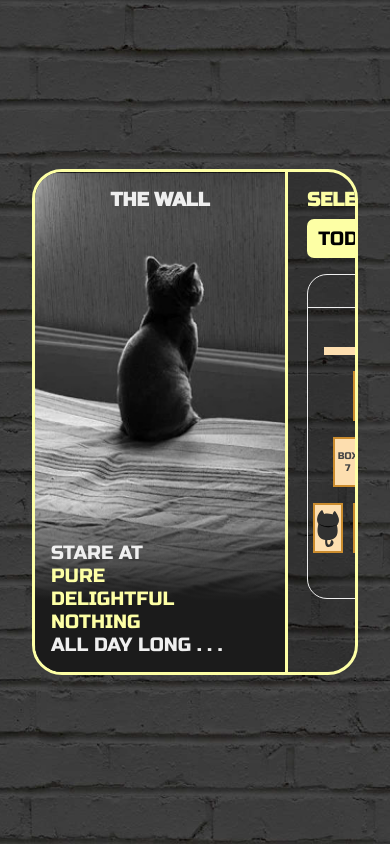
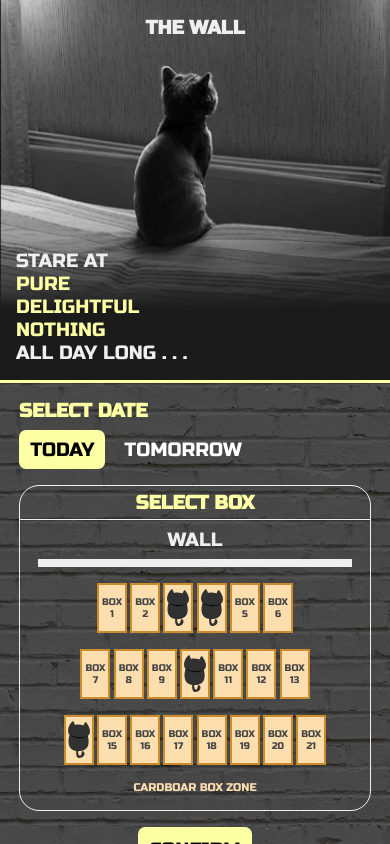
Before and after one commit to usides/wall-watchers, a plain HTML site: page index.html in a window 390 px wide. Drawn offline with Linux system fonts and the light colour scheme.

Commit message:
add responsive

```diff
--- a/css/main.css
+++ b/css/main.css
@@ -1,4 +1,15 @@
 @import url("https://fonts.googleapis.com/css2?family=Russo+One&display=swap");
+button,
+a,
+input,
+li,
+label {
+  outline: none;
+  border: transparent;
+  background-color: rgba(255, 255, 255, 0);
+  -webkit-tap-highlight-color: rgba(0, 0, 0, 0);
+}
+
 html,
 body {
   height: 100%;
@@ -29,10 +40,10 @@ body {
       -ms-flex-align: center;
           align-items: center;
   margin: 0 2rem;
+  background-color: #000;
   background-image: url(../img/background_wall.jpg);
-  background-position: 22% 0;
-  background-repeat: no-repeat;
-  background-size: cover;
+  background-repeat: repeat;
+  background-size: 70%;
   background-attachment: fixed;
 }
 
@@ -99,7 +110,7 @@ body {
       -ms-flex: 1 1 0px;
           flex: 1 1 0;
   padding: 1rem 1.2rem;
-  background-color: rgba(0, 0, 0, 0.185);
+  background-color: rgba(0, 0, 0, 0.2);
   border-left: 3px solid #fdffa5;
 }
 
@@ -136,7 +147,10 @@ body {
 
 .control__day-select__item:focus {
   border-color: #cb8c2e;
-  outline: none;
+}
+
+.control__day-select__item:active {
+  border-color: #cb8c2e;
 }
 
 .control__day-select__item--active {
@@ -166,9 +180,9 @@ body {
   width: 90%;
   margin: 0.5rem auto 0;
   padding-bottom: 0.5rem;
-  color: #fddeaf;
+  color: #efefef;
   text-align: center;
-  border-bottom: 8px solid #fddeaf;
+  border-bottom: 8px solid #efefef;
 }
 
 .control__boxes-row {
@@ -193,15 +207,20 @@ body {
   font-family: "Russo One", sans-serif;
   text-transform: uppercase;
   border-radius: 7px;
+  font-size: 1.2rem;
   border: none;
   background-color: #fdffa5;
+  -webkit-appearance: none;
   cursor: pointer;
   border: 3px solid transparent;
 }
 
 .control__confirm-btn:focus {
   border-color: #cb8c2e;
-  outline: none;
+}
+
+.control__confirm-btn:active {
+  border-color: #cb8c2e;
 }
 
 .box {
@@ -247,6 +266,10 @@ body {
   background-image: url(../img/occupied_cat.svg);
 }
 
+.box__checkbox:disabled ~ .box__number {
+  opacity: 0;
+}
+
 .box__checkbox:focus ~ .box__number {
   color: #cb8c2e;
 }
@@ -284,3 +307,61 @@ body {
     border-radius: 7px;
   }
 }
+
+@media screen and (max-width: 1400px) {
+  body {
+    background-size: 120%;
+  }
+}
+
+@media screen and (max-width: 690px) {
+  body {
+    background-size: 150%;
+  }
+  .main {
+    -webkit-box-orient: vertical;
+    -webkit-box-direction: normal;
+        -ms-flex-direction: column;
+            flex-direction: column;
+    overflow: scroll;
+  }
+  .description {
+    min-height: 410px;
+    overflow: hidden;
+    background-position: 0% 20%;
+    background-size: 115%;
+  }
+  .control {
+    border-left: 0;
+    border-top: 3px solid #fdffa5;
+  }
+}
+
+@media screen and (max-width: 450px) {
+  body {
+    margin: 0;
+    -webkit-box-pack: start;
+        -ms-flex-pack: start;
+            justify-content: flex-start;
+  }
+  .overlay {
+    display: none;
+  }
+  .main {
+    border: none;
+    border-radius: 0;
+    height: 100%;
+  }
+  .description {
+    min-height: 380px;
+    background-position: 0% 15%;
+    background-size: 125%;
+  }
+  .control {
+    background-color: rgba(0, 0, 0, 0.65);
+  }
+  .box {
+    margin-left: 0.1rem;
+    margin-right: 0.1rem;
+  }
+}
--- a/index.html
+++ b/index.html
@@ -3,7 +3,7 @@
   <head>
     <meta charset="UTF-8" />
     <meta name="viewport" content="width=device-width, initial-scale=1.0" />
-    <title>wallwatchers</title>
+    <title>wallWatchers</title>
     <link rel="stylesheet" href="./css/reset.css" />
     <link rel="stylesheet" href="./css/main.css" />
   </head>
@@ -104,7 +104,7 @@
                   <p class="box__number">box<br />6</p>
                 </label>
               </div>
-              <!-- ---------------- -->
+
               <div class="control__boxes-row">
                 <label class="box">
                   <input
@@ -178,7 +178,7 @@
                   <p class="box__number">box<br />13</p>
                 </label>
               </div>
-              <!-- --------------- -->
+
               <div class="control__boxes-row">
                 <label class="box">
                   <input
```
